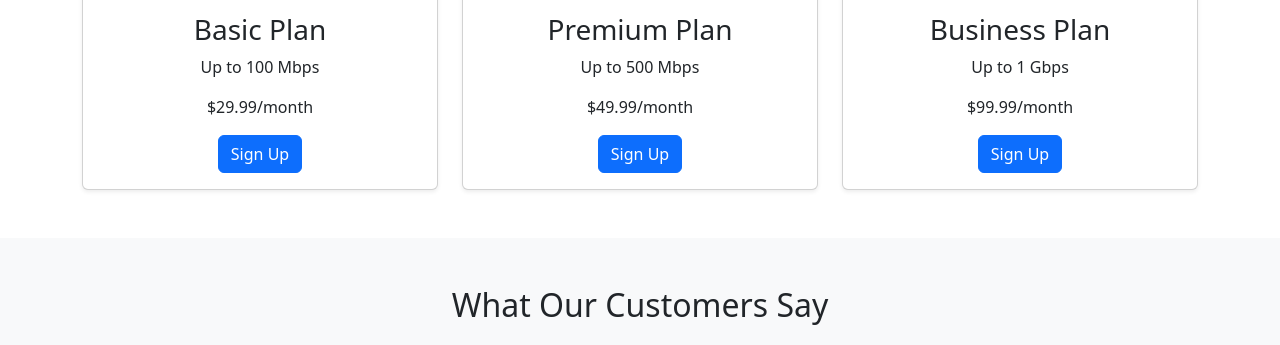
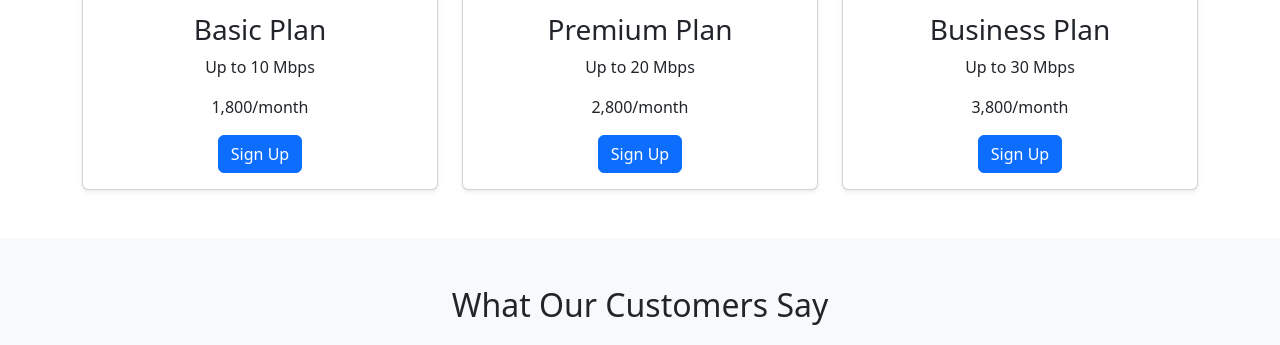
Before and after one commit to wajethii/mce, a plain HTML site: page index.html in a window 1280 px wide. Shown: the part 434-779 px from the top of the page. Drawn offline with nearby package versions, Linux system fonts and the light colour scheme; a script that the page names is missing.

Commit message:
Update index.html

```diff
--- a/index.html
+++ b/index.html
@@ -61,8 +61,8 @@
                     <img src="basic-plan.jpg" class="card-img-top img-fluid" alt="Basic Plan Image">
                     <div class="card-body">
                         <h3>Basic Plan</h3>
-                        <p>Up to 100 Mbps</p>
-                        <p>$29.99/month</p>
+                        <p>Up to 10 Mbps</p>
+                        <p>1,800/month</p>
                         <a href="#" class="btn btn-primary">Sign Up</a>
                     </div>
                 </div>
@@ -72,8 +72,8 @@
                     <img src="premium-plan.jpg" class="card-img-top img-fluid" alt="Premium Plan Image">
                     <div class="card-body">
                         <h3>Premium Plan</h3>
-                        <p>Up to 500 Mbps</p>
-                        <p>$49.99/month</p>
+                        <p>Up to 20 Mbps</p>
+                        <p>2,800/month</p>
                         <a href="#" class="btn btn-primary">Sign Up</a>
                     </div>
                 </div>
@@ -83,8 +83,8 @@
                     <img src="business-plan.jpg" class="card-img-top img-fluid" alt="Business Plan Image">
                     <div class="card-body">
                         <h3>Business Plan</h3>
-                        <p>Up to 1 Gbps</p>
-                        <p>$99.99/month</p>
+                        <p>Up to 30 Mbps</p>
+                        <p>3,800/month</p>
                         <a href="#" class="btn btn-primary">Sign Up</a>
                     </div>
                 </div>
```
